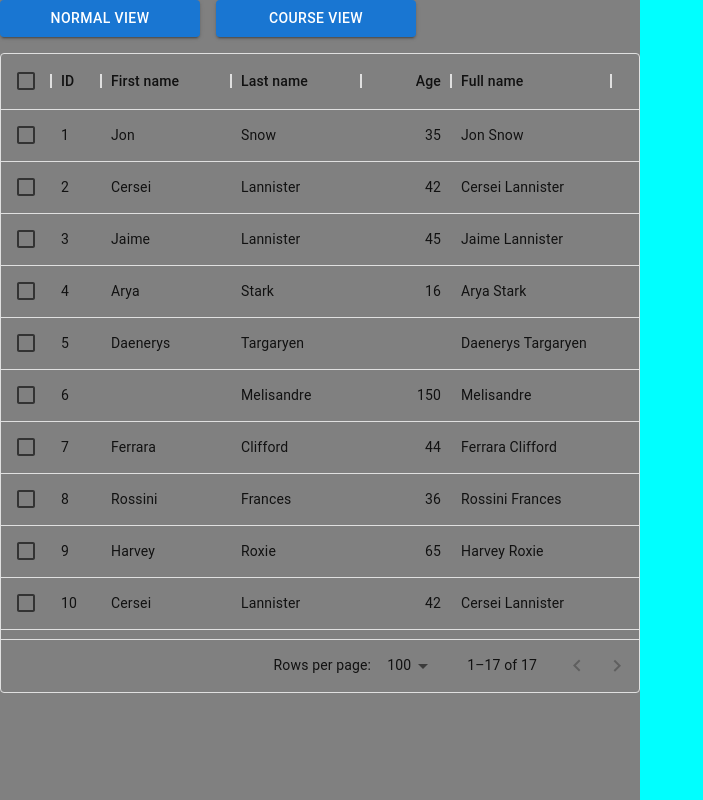
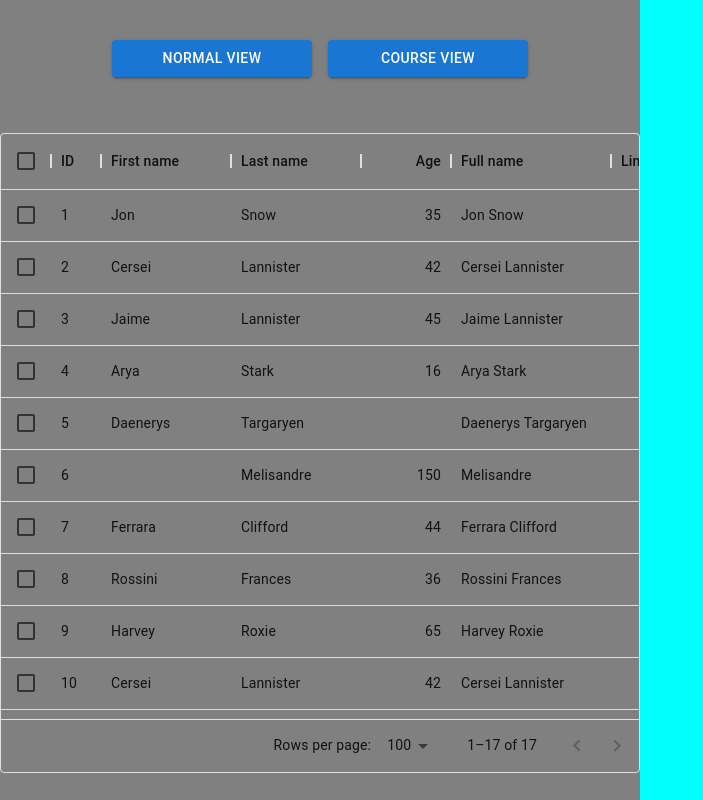
Before and after one commit to Computing-Collective/TODO, a React (Create React App) app in the folder frontend/: page / in a window 1280 px wide. Shown: the whole page, without its empty margins (0-703 px from the left). Built offline with nearby package versions, Linux system fonts and the light colour scheme.

Commit message:
added outline button

```diff
--- a/frontend/src/App.js
+++ b/frontend/src/App.js
@@ -2,6 +2,7 @@ import * as React from 'react';
 import Grid from '@mui/material/Grid';
 import DataTable from './components/DataTable';
 import ContainedButtons from './components/ContainedButton';
+import OutlinedButton from './components/OutlinedButton';
 import Stack from '@mui/material/Stack';
 
 function App() {
@@ -9,9 +10,10 @@ function App() {
     return (
         <Grid container>
             {/* Left */}
-            <Stack className='LeftContainer' direction="column" spacing={2} style={{ backgroundColor: 'grey', overflowY: 'hidden', width: '50vw', height: '100vh'}}>
+            <Stack alignItems="center" className='LeftContainer' direction="column" spacing={2} style={{ backgroundColor: 'grey', overflowY: 'hidden', width: '50vw', height: '100vh'}}>
 
                 {/* Buttons */}
+                <span style={{padding: '40px'}}>
                 <Stack direction='row' spacing={2}>
                     <ContainedButtons
                         text='Normal view'
@@ -22,12 +24,13 @@ function App() {
                         width='200px'
                     />
                 </Stack>
+                </span>
 
 
                 {/* Table */}
                 <DataTable
-                    cols={tempColumns}
-                    rows={tempRows}
+                    cols={cols}
+                    rows={rows}
                 />
             </Stack>
 
@@ -41,7 +44,7 @@ function App() {
 
 export default App;
 
-const tempColumns = [
+const cols = [
     { field: 'id', headerName: 'ID', width: 10 },
     { field: 'firstName', headerName: 'First name', width: 130 },
     { field: 'lastName', headerName: 'Last name', width: 130 },
@@ -55,13 +58,14 @@ const tempColumns = [
         valueGetter: (params) =>
             `${params.row.firstName || ''} ${params.row.lastName || ''}`,
     },
+    { field: 'link', headerName: 'Link', width: 130}
 ];
 
-const tempRows = [
+const rows = [
     { id: 1, lastName: 'Snow', firstName: 'Jon', age: 35 },
     { id: 2, lastName: 'Lannister', firstName: 'Cersei', age: 42 },
     { id: 3, lastName: 'Lannister', firstName: 'Jaime', age: 45 },
-    { id: 4, lastName: 'Stark', firstName: 'Arya', age: 16 },
+    { id: 4, lastName: 'Stark', firstName: 'Arya', age: 16, link: null },
     { id: 5, lastName: 'Targaryen', firstName: 'Daenerys', age: null },
     { id: 6, lastName: 'Melisandre', firstName: null, age: 150 },
     { id: 7, lastName: 'Clifford', firstName: 'Ferrara', age: 44 },
--- a/frontend/src/components/ContainedButton.js
+++ b/frontend/src/components/ContainedButton.js
@@ -1,6 +1,5 @@
 import * as React from 'react';
 import Button from '@mui/material/Button';
-import Stack from '@mui/material/Stack';
 
 export default function ContainedButtons(props) {
     return (
--- /dev/null
+++ b/frontend/src/components/OutlinedButton.js
@@ -0,0 +1,10 @@
+    import * as React from 'react';
+import Button from '@mui/material/Button';
+
+export default function OutlinedButton(props) {
+    return (
+        <Button variant="outlined" style={{ width: props.width }} >
+            {props.text}
+        </Button>
+    );
+}
```
